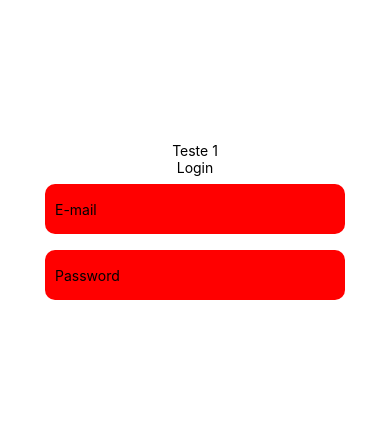
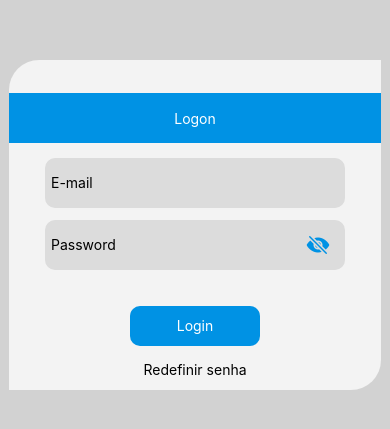
Before and after one commit to Alexandreferreiracampos/RegistroPonto, a React Native app: screen /Login in a window 390 px wide. Shown: the part 197-626 px from the top of the page. Built offline with nearby package versions, Linux system fonts and the light colour scheme; no server answers.

Commit message:
tela login e reset de senha

```diff
--- a/src/pages/Home.tsx
+++ b/src/pages/Home.tsx
@@ -1,8 +1,23 @@
 import {View, Text, TouchableOpacity, StyleSheet} from 'react-native';
+import axios from 'axios';
 
 export default function Home({ route }){
+
+    const dotBeat = async ()=>{
+        const instance = await axios.create({
+            baseURL: 'http://172.16.88.123:3333/',
+            timeout: 1000,
+            headers: {'Authorization': 'Bearer eyJhbGciOiJIUzI1NiIsInR5cCI6IkpXVCJ9.eyJpZCI6IjYyYTA5MmJlNzM1YjA4YzdkNDc0ODRmYiIsImlhdCI6MTY1NDY5MDY3NywiZXhwIjoxNjU0Nzc3MDc3fQ.ZzlWPyo0lMdKzcI-ujYLRv4aPJqwBt3ygluzIA79AQM'}
+          });
+
+          instance.post('projects/dot_beat')
+          .then(response => {
+              console.log(response.data.email)
+          })
+    }
     return(
         <View style={styles.container}>
+            <TouchableOpacity><Text>Registrar Ponto</Text></TouchableOpacity>
             <Text>{route.params}</Text>
         </View>
     )
--- a/src/pages/Login.tsx
+++ b/src/pages/Login.tsx
@@ -1,44 +1,61 @@
 import { useEffect, useState } from 'react';
-import {View, Text, TouchableOpacity, StyleSheet} from 'react-native';
+import { View, Text, TouchableOpacity, StyleSheet, ToastAndroid} from 'react-native';
 import { useNavigation } from '@react-navigation/core';
 import axios from 'axios';
+import { Ionicons } from '@expo/vector-icons';
 import { TextInput } from 'react-native-gesture-handler';
 
+export default function Login() {
 
-export default function Login(){
+    const navigation = useNavigation();
 
     const [load, setLoad] = useState(false)
     const [mail, setMail] = useState('');
     const [password, setPassword] = useState('');
+    const [passwordVivible, setPasswordVisible] = useState(true);
+    const [passworForgot, setPasswordForgot] = useState(true);
 
-    async function atualizaDB(){
-        const instance = axios.create({
-            baseURL: 'http://172.16.88.123:3333/',
-            timeout: 1000,
-            headers: {'Authorization': 'Bearer eyJhbGciOiJIUzI1NiIsInR5cCI6IkpXVCJ9.eyJpZCI6IjYyYTA5MmJlNzM1YjA4YzdkNDc0ODRmYiIsImlhdCI6MTY1NDY5MDY3NywiZXhwIjoxNjU0Nzc3MDc3fQ.ZzlWPyo0lMdKzcI-ujYLRv4aPJqwBt3ygluzIA79AQM'}
-          });
+    const Auth = async () => {
 
-          instance.post('projects/dot_beat')
-          .then(response => {
-              console.log(response.data)
+        await axios.post('http://172.16.88.123:3333/auth/authenticate',
+            {
+                "email": mail,
+                "password": password
+            }).then(response => {
+                console.log(response.data.user._id)
+                openHome(response.data.user._id)
             })
     }
 
-    const Auth = async()=>{
-
-       await axios.post('http://172.16.88.123:3333/auth/authenticate',
-        {
-            "email":mail,
-            "password":password
-        }).then(response => {
-            console.log(response.data.token)
-        })
+    const forgot=()=>{
+        setPasswordForgot(false)
     }
 
-    const navigation = useNavigation();
+    const forgotPassword= async ()=>{
 
+
+
+        await axios.post('http://172.16.88.123:3333/auth/forgot_password',
+            {
+                "email": mail
+            }).then(response => {
+                console.log(response)
+                msgToast("Solicitação enviada com sucesso")
+                setPasswordForgot(true)
+            }).catch(error => {
+                msgToast("Não foi possivel enviar")
+            }).finally(() => msgToast("Verifique o Email"))
+
+    }
+    const msgToast = (value:any) => {
+        ToastAndroid.showWithGravity(
+            value,
+          ToastAndroid.LONG,
+          ToastAndroid.CENTER
+        );
+    }
     useEffect(() => {
-        atualizaDB()
+
         navigation.addListener('focus', () => setLoad(!load))
     }, [load, navigation]);
 
@@ -47,11 +64,19 @@ export default function Login(){
 
     }
 
+    return (
+        <View style={styles.container}>
 
-    return(
-        <View style={styles.container}>
-            <Text>Teste 1</Text>
-            <TouchableOpacity onPress={() => atualizaDB()}><Text>Login</Text></TouchableOpacity>
+            <View style={styles.containerLogin}>
+                <View style={styles.subHeader}>
+                    {passworForgot &&
+                    <Text style={styles.textButton}>Logon</Text>
+                    ||
+                    <Text style={styles.textButton}>Reset de senha</Text>
+                    }
+
+                </View>
+
             <TextInput
                 style={styles.inputText}
                 value={mail}
@@ -60,14 +85,35 @@ export default function Login(){
                 maxLength={100}
                 onChangeText={(text) => setMail(text)}
             />
+             {passworForgot &&
+             <View style={styles.inputPassword}>
              <TextInput
-                style={styles.inputText}
                  value={password}
                  placeholder="Password"
                  placeholderTextColor="#000"
                  maxLength={100}
+                 secureTextEntry={passwordVivible}
                  onChangeText={(text) => setPassword(text)}
              />
+             <TouchableOpacity onPress={()=> setPasswordVisible(!passwordVivible)}>
+                 { passwordVivible && <Ionicons name="ios-eye-off" size={24} color='rgb(0,146,228)'/> || <Ionicons name="ios-eye" size={24} color='rgb(0,146,228)'/> }
+             </TouchableOpacity>
+
+             </View>
+             }
+            {passworForgot &&
+            <TouchableOpacity onPress={() => Auth()}  style={styles.button}><Text style={styles.textButton}>Login</Text></TouchableOpacity>
+            ||
+            <TouchableOpacity onPress={() => forgotPassword()}  style={styles.button}><Text style={styles.textButton}>Enviar</Text></TouchableOpacity>
+            }
+            {passworForgot &&
+            <TouchableOpacity onPress={() => forgot()}  ><Text style={{color:'black'}}>Redefinir senha</Text></TouchableOpacity>
+            ||
+            <TouchableOpacity onPress={() => setPasswordForgot(true)}  ><Text style={{color:'black'}}>Voltar para Login</Text></TouchableOpacity>
+            }
+
+            </View>
+
         </View>
     )
 }
@@ -75,17 +121,69 @@ export default function Login(){
 const styles = StyleSheet.create({
     container: {
         flex: 1,
-      backgroundColor: '#fff',
+        backgroundColor: 'rgb(210,210,210)',
         alignItems: 'center',
-      justifyContent: 'center',
+        justifyContent:'center'
+    },
+    containerLogin: {
+        width:372,
+        height:330,
+        backgroundColor: 'rgb(243,243,243)',
+        borderTopLeftRadius: 30,
+        borderBottomRightRadius:30,
+        justifyContent:'center',
+        alignItems: 'center',
+        shadowColor: "#000",
+        elevation: 4,
+    },
+    subHeader:{
+        top:6,
+        width:'100%',
+        height:'15%',
+        justifyContent:'center',
+        alignItems:'center',
+        backgroundColor: 'rgb(0,146,228)',
+        shadowColor:'#000',
+        elevation:3,
+        margin:15
     },
     inputText: {
         width: 300,
         height: 50,
-        backgroundColor: 'red',
-        margin: 8,
+        backgroundColor: 'rgb(220,220,220)',
+        margin: 6,
         borderRadius: 10,
-        padding: 10,
-
+        padding: 6,
+        shadowColor: "#000",
+        elevation: 3,
+    },
+    inputPassword:{
+        width: 300,
+        height: 50,
+        backgroundColor: 'rgb(220,220,220)',
+        margin: 6,
+        borderRadius: 10,
+        padding: 6,
+        shadowColor: "#000",
+        elevation: 3,
+        flexDirection:'row',
+        justifyContent:'space-between',
+        alignItems:'center',
+        paddingEnd:15
+    },
+    button:{
+        width:130,
+        height:40,
+        marginTop:30,
+        margin:15,
+        justifyContent:'center',
+        alignItems:'center',
+        backgroundColor: 'rgb(0,146,228)',
+        borderRadius:10,
+        shadowColor: "#000",
+        elevation: 3,
+    },
+    textButton:{
+        color:'white',
     }
 });
```
Lines whose indentation alone changed are shown as unchanged.
